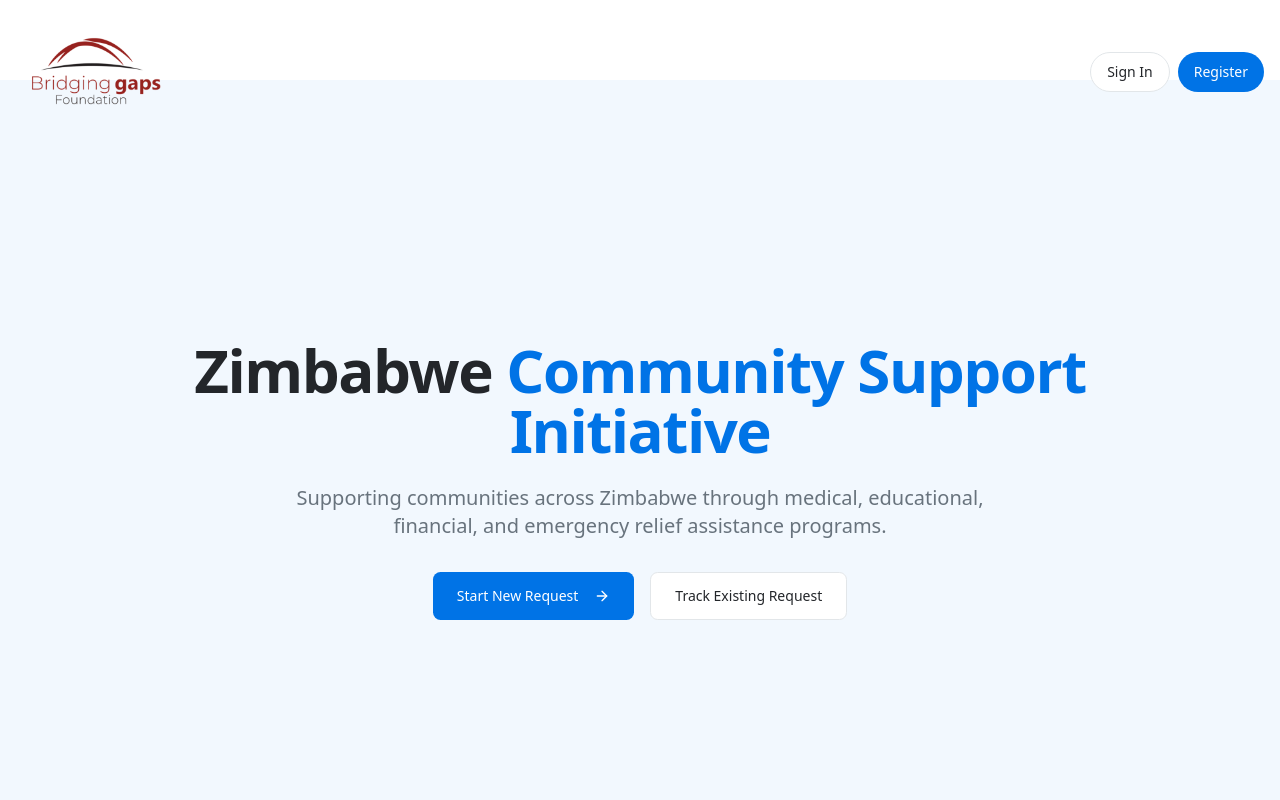
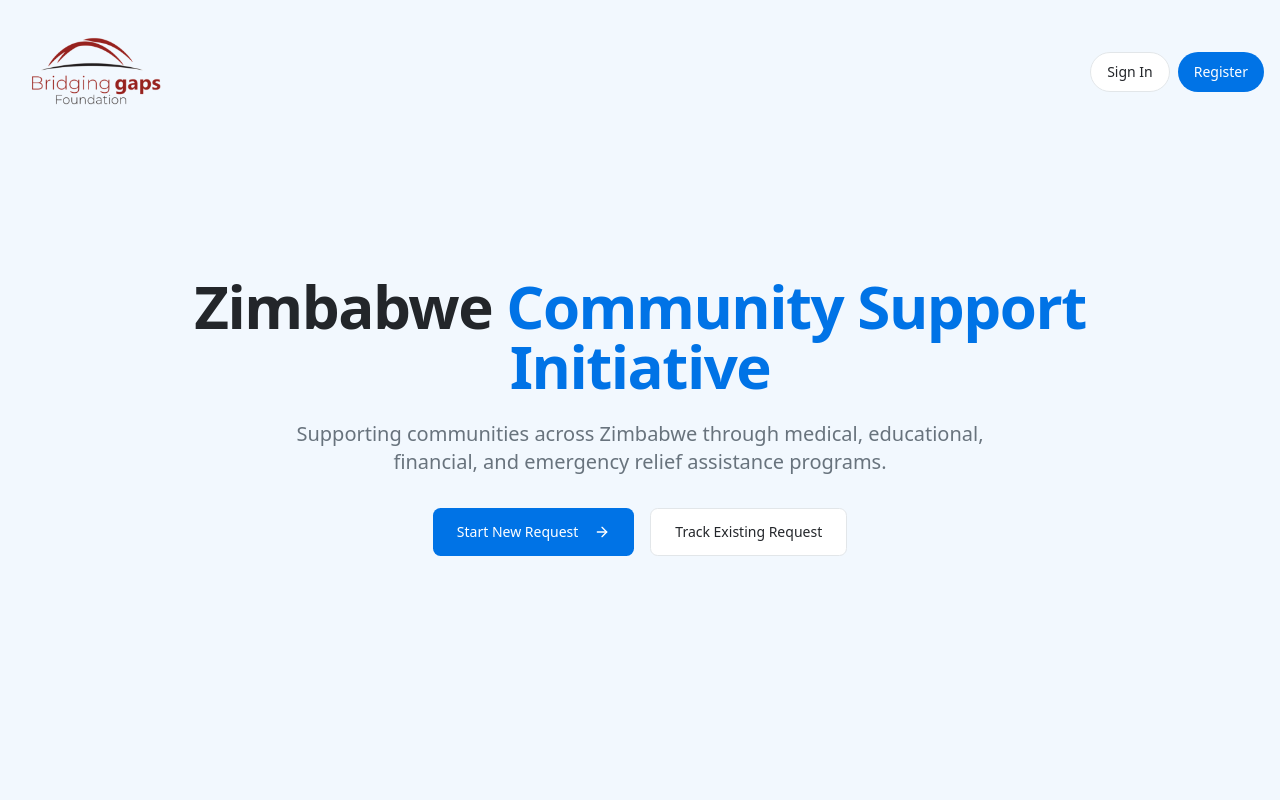
Before and after one commit to jpm7704/zimbabwe-chat-requestor, a React (Vite) app: page / in a window 1280 px wide. Shown: the top 800 px of the page. Built offline with nearby package versions, Linux system fonts and the light colour scheme.

Commit message:
Fix: Hero section overlapping navbar
Adjust hero section styling to integrate with navbar.

```diff
--- a/src/pages/Home.tsx
+++ b/src/pages/Home.tsx
@@ -1,3 +1,4 @@
+
 import { useState, useEffect } from "react";
 import { Link, useNavigate } from "react-router-dom";
 import { ArrowRight, CheckCircle, BarChart3, Users, MessageSquare } from "lucide-react";
@@ -32,10 +33,10 @@ const Home = () => {
 
   return (
     <div className="animate-fade-in">
-      {/* Hero Section - Adjusted to blend with navbar */}
-      <section className="relative bg-primary/5 pt-0 pb-16 md:pb-24 min-h-[100vh] flex items-center">
+      {/* Hero Section - Fully integrated with navbar background */}
+      <section className="relative bg-primary/5 pt-0 pb-16 md:pb-24 min-h-[100vh] flex items-center -mt-20">
         <div className="container px-4 mx-auto">
-          <div className="max-w-4xl mx-auto text-center pt-16 md:pt-24">
+          <div className="max-w-4xl mx-auto text-center pt-24 md:pt-32">
             <h1 className="mb-6 text-4xl md:text-5xl lg:text-6xl font-bold tracking-tight">
               Zimbabwe <span className="text-primary">Community Support Initiative</span>
             </h1>
```
